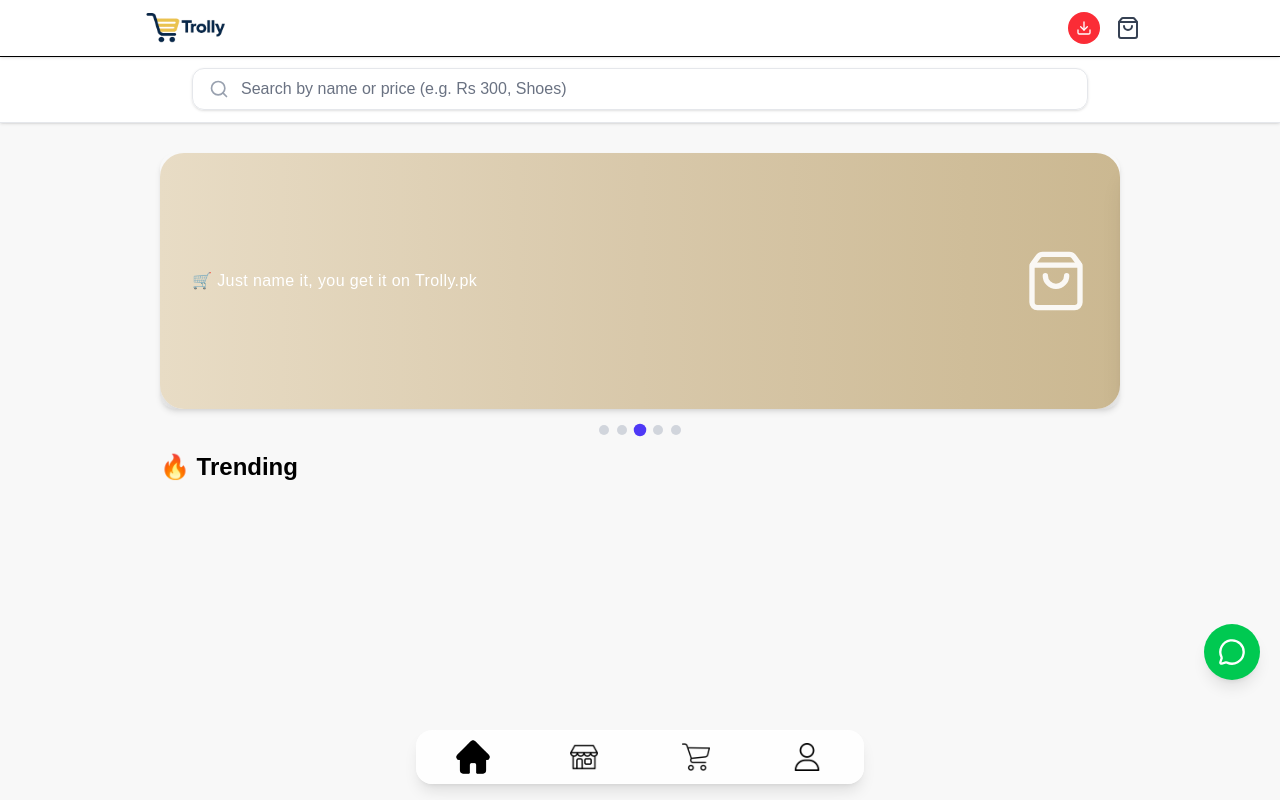
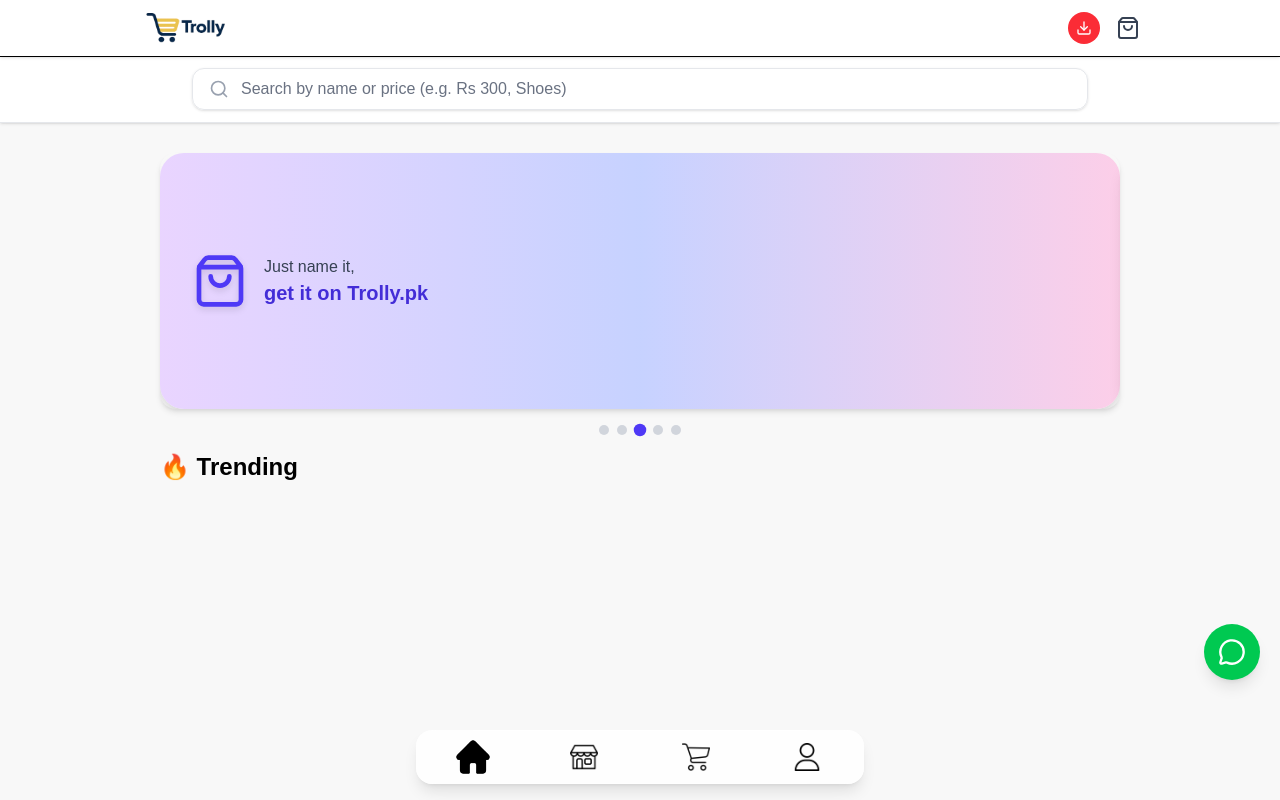
Before and after one commit to veonfeedback-byte/shop-plus-50, a Next.js app in the folder my-app/: page / in a window 1280 px wide. Built offline with nearby package versions, Linux system fonts and the light colour scheme.

Commit message:
Update page.tsx

```diff
--- a/my-app/app/page.tsx
+++ b/my-app/app/page.tsx
@@ -421,12 +421,12 @@ export default function HomePage() {
     return () => window.removeEventListener("scroll", onScroll);
   }, [visibleHome]);
 
-  const sliderItems = [
-    { text: "🚚 Free delivery on 100,000+ products", icon: "truck" },
-    { text: "📉 Find goods at your price range", icon: "tag" },
-    { text: "🛒 Just name it, you get it on Trolly.pk", icon: "shopping-bag" },
-    { text: "🔥 Daily hot deals & discounts", icon: "flame" },
-    { text: "💳 Cash on Delivery available", icon: "credit-card" },
+    const sliderItems = [
+    { text: "Free delivery", highlight: "100,000+ products", icon: "truck" },
+    { text: "Find goods at", highlight: "your price range", icon: "tag" },
+    { text: "Just name it,", highlight: "get it on Trolly.pk", icon: "shopping-bag" },
+    { text: "Daily hot deals", highlight: "& discounts", icon: "flame" },
+    { text: "Cash on Delivery", highlight: "available nationwide", icon: "credit-card" },
   ];
 
     useEffect(() => {
@@ -600,19 +600,32 @@ export default function HomePage() {
               {sliderItems.map((item, idx) => (
                 <div
                   key={idx}
-                  className={`flex-shrink-0 w-full h-52 sm:h-64 p-8 rounded-3xl shadow-xl flex items-center justify-between transition-all duration-500
-                    bg-gradient-to-r from-[#e8dcc5] via-[#d8c8aa] to-[#cbb891]
+                  className={`flex-shrink-0 w-full h-52 sm:h-64 p-8 rounded-3xl shadow-lg flex items-center justify-between transition-all duration-500
+                    ${idx === 0 ? "bg-gradient-to-r from-amber-200 via-rose-200 to-orange-100" : ""}
+                    ${idx === 1 ? "bg-gradient-to-r from-yellow-200 via-amber-200 to-orange-100" : ""}
+                    ${idx === 2 ? "bg-gradient-to-r from-purple-200 via-indigo-200 to-pink-200" : ""}
+                    ${idx === 3 ? "bg-gradient-to-r from-rose-200 via-red-200 to-pink-100" : ""}
+                    ${idx === 4 ? "bg-gradient-to-r from-emerald-200 via-green-200 to-teal-100" : ""}
                   `}
                 >
-                  <span className="text-sm sm:text-base font-medium tracking-wide text-white max-w-[70%] leading-relaxed">
-                    {item.text}
-                  </span>
+                  {/* Left side Icon */}
+                  <div className="flex items-center gap-4">
+                    {item.icon === "truck" && <Truck className="w-14 h-14 text-rose-600 drop-shadow-md" />}
+                    {item.icon === "tag" && <Tag className="w-14 h-14 text-amber-600 drop-shadow-md" />}
+                    {item.icon === "shopping-bag" && <ShoppingBag className="w-14 h-14 text-indigo-600 drop-shadow-md" />}
+                    {item.icon === "flame" && <Flame className="w-14 h-14 text-red-600 drop-shadow-md" />}
+                    {item.icon === "credit-card" && <CreditCard className="w-14 h-14 text-green-600 drop-shadow-md" />}
 
-                  {item.icon === "truck" && <Truck className="w-14 h-14 sm:w-16 sm:h-16 text-white opacity-90" />}
-                  {item.icon === "tag" && <Tag className="w-14 h-14 sm:w-16 sm:h-16 text-white opacity-90" />}
-                  {item.icon === "shopping-bag" && <ShoppingBag className="w-14 h-14 sm:w-16 sm:h-16 text-white opacity-90" />}
-                  {item.icon === "flame" && <Flame className="w-14 h-14 sm:w-16 sm:h-16 text-white opacity-90" />}
-                  {item.icon === "credit-card" && <CreditCard className="w-14 h-14 sm:w-16 sm:h-16 text-white opacity-90" />}
+                    {/* Text */}
+                    <div className="flex flex-col">
+                      <span className="text-sm sm:text-base text-gray-700 font-medium">
+                        {item.text}
+                      </span>
+                      <span className="text-lg sm:text-xl font-extrabold text-indigo-700">
+                        {item.highlight}
+                      </span>
+                    </div>
+                  </div>
                 </div>
               ))}
             </div>
```
